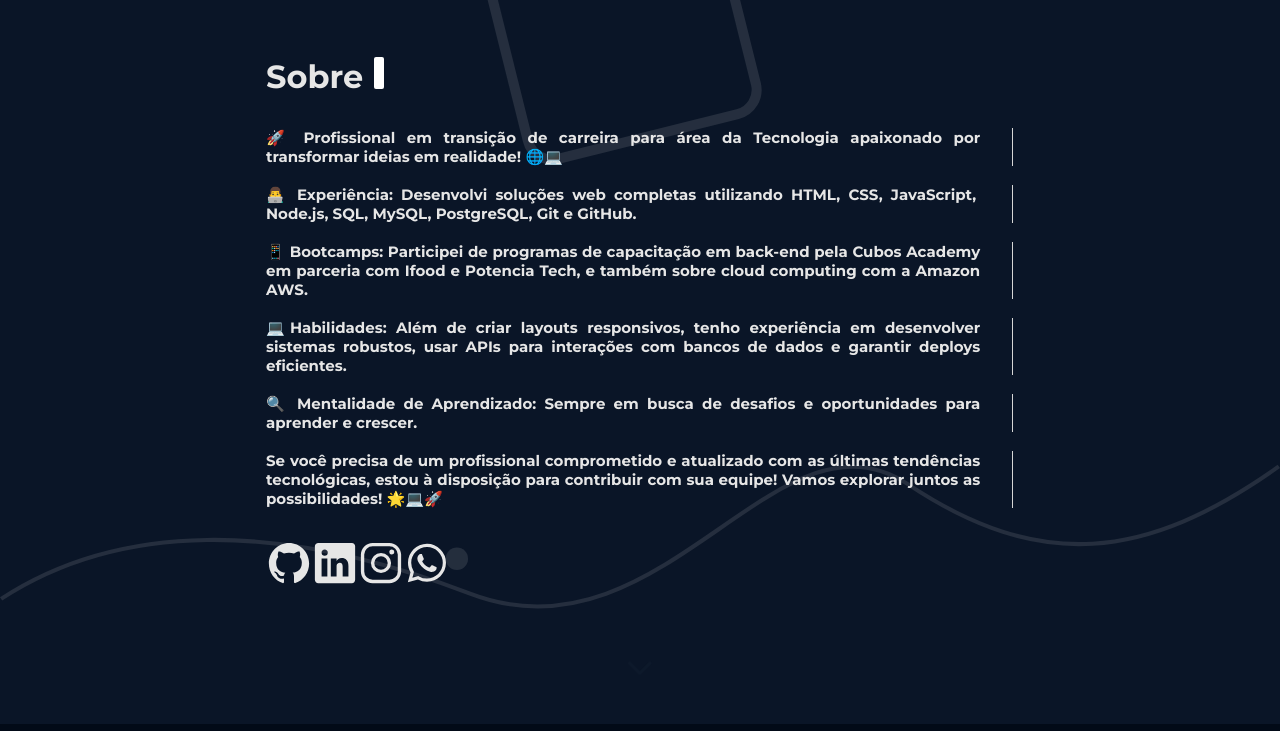
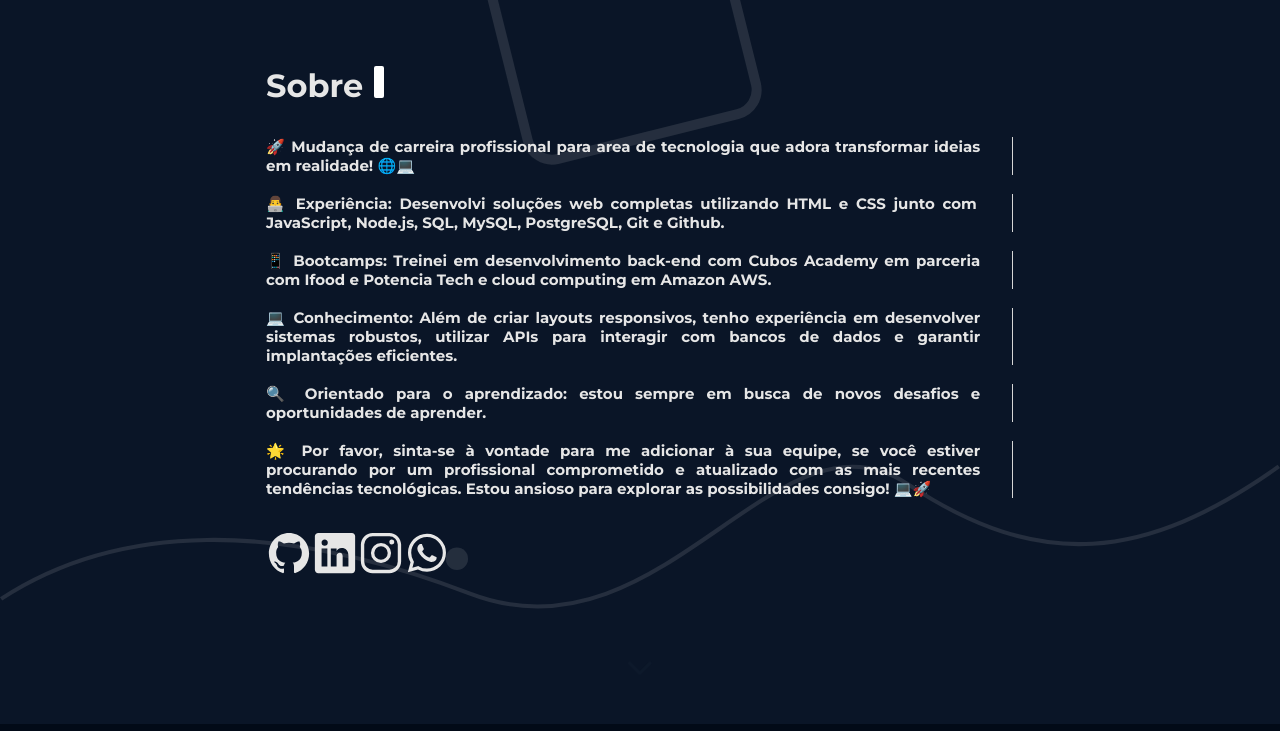
Before and after one commit to DiSantoss/portfolio, a plain HTML site: page index.html in a window 1280 px wide. Shown: the part 876-1607 px from the top of the page. Drawn offline with nearby package versions, Linux system fonts and the light colour scheme.

Commit message:
updateResumeMail

```diff
--- a/index.html
+++ b/index.html
@@ -328,39 +328,37 @@
 
             <h5 style="font-size: 15px">
               <p>
-                🚀 Profissional em transição de carreira para área da Tecnologia
-                apaixonado por transformar ideias em realidade! 🌐💻
+                🚀 Mudança de carreira profissional para area de tecnologia que
+                adora transformar ideias em realidade! 🌐💻
               </p>
               <br />
 
               <p>
                 👨‍💻 Experiência: Desenvolvi soluções web completas utilizando
-                HTML, CSS, JavaScript, Node.js, SQL, MySQL, PostgreSQL, Git e
-                GitHub.
+                HTML e CSS junto com JavaScript, Node.js, SQL, MySQL,
+                PostgreSQL, Git e Github.
               </p>
               <br />
               <p>
-                📱 Bootcamps: Participei de programas de capacitação em back-end
-                pela Cubos Academy em parceria com Ifood e Potencia Tech, e
-                também sobre cloud computing com a Amazon AWS.
+                📱 Bootcamps: Treinei em desenvolvimento back-end com Cubos
+                Academy em parceria com Ifood e Potencia Tech e cloud computing
+                em Amazon AWS.
               </p>
               <br />
               <p>
-                💻Habilidades: Além de criar layouts responsivos, tenho
-                experiência em desenvolver sistemas robustos, usar APIs para
-                interações com bancos de dados e garantir deploys eficientes.
+                💻 Conhecimento: Além de criar layouts responsivos, tenho
+                experiência em desenvolver sistemas robustos, utilizar APIs para
+                interagir com bancos de dados e garantir implantações
+                eficientes.
               </p>
               <br />
               <p>
-                🔍 Mentalidade de Aprendizado: Sempre em busca de desafios e
-                oportunidades para aprender e crescer.
+                🔍 Orientado para o aprendizado: estou sempre em busca de novos
+                desafios e oportunidades de aprender.
               </p>
               <br />
               <p>
-                Se você precisa de um profissional comprometido e atualizado com
-                as últimas tendências tecnológicas, estou à disposição para
-                contribuir com sua equipe! Vamos explorar juntos as
-                possibilidades! 🌟💻🚀
+                🌟 Por favor, sinta-se à vontade para me adicionar à sua equipe, se você estiver procurando por um profissional comprometido e atualizado com as mais recentes tendências tecnológicas. Estou ansioso para explorar as possibilidades consigo! 💻🚀
               </p>
             </h5>
 
@@ -861,8 +859,8 @@
                 <a
                   target="_blank"
                   class="infos"
-                  href="mailto:d.2120leandro@gmail.com">
-                  d.2120leandro@gmail.com
+                  href="mailto:d.96leandro@gmail.com">
+                  d.96leandro@gmail.com
                 </a>
               </p>
             </div>
```
